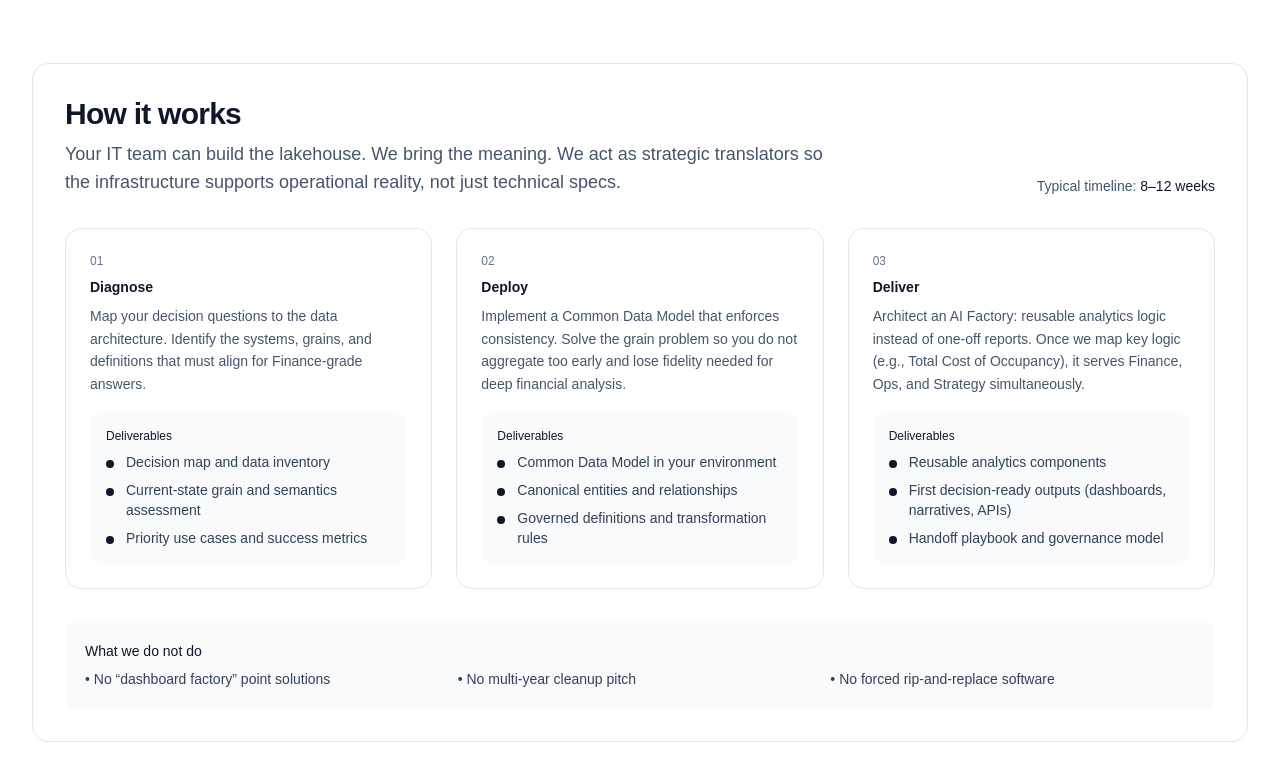
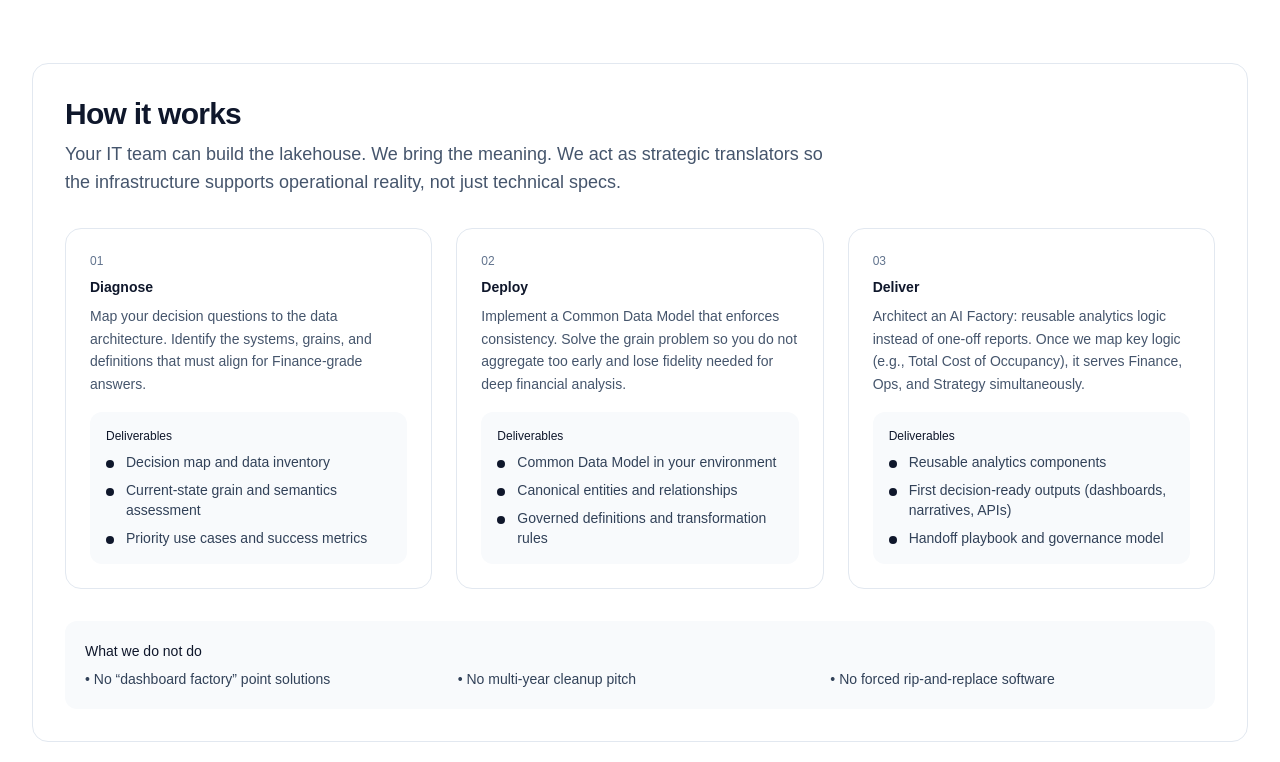
Before and after one commit to gliderhover/cd-consulting-site, a Next.js app: page / in a window 1280 px wide. Shown: the part 3338-4100 px from the top of the page. Built offline with nearby package versions, Linux system fonts and the light colour scheme.

Commit message:
design and text update

```diff
--- a/app/page.tsx
+++ b/app/page.tsx
@@ -418,12 +418,14 @@ export default function Home() {
                     {decisionAccelerator.howSubtitle ?? ""}
                   </p>
                 </div>
+                {decisionAccelerator.timelineLabel || decisionAccelerator.timeline ? (
                   <div className="text-sm text-slate-600">
                     {decisionAccelerator.timelineLabel ?? ""}{" "}
                     <span className="font-medium text-slate-900">
                       {decisionAccelerator.timeline ?? ""}
                     </span>
                   </div>
+                ) : null}
               </div>
 
               <div className="mt-8 grid gap-6 sm:grid-cols-2 lg:grid-cols-3">
@@ -843,7 +845,6 @@ function ContactSection(props: { content: Partial<ContactContent> }) {
           ) : null}
         </div>
 
-        <div className="mt-4 text-xs text-slate-500">Response time: 1–2 business days.</div>
       </Container>
     </section>
   );
--- a/content/decision-accelerator.json
+++ b/content/decision-accelerator.json
@@ -20,8 +20,6 @@
   "outcomesCalloutBody": "You stop building one-off reports and start operating a scalable decision engine.",
   "howTitle": "How it works",
   "howSubtitle": "Your IT team can build the lakehouse. We bring the meaning. We act as strategic translators so the infrastructure supports operational reality, not just technical specs.",
-  "timelineLabel": "Typical timeline:",
-  "timeline": "8–12 weeks",
   "steps": [
     {
       "step": "01",
```
Lines whose indentation alone changed are shown as unchanged.
